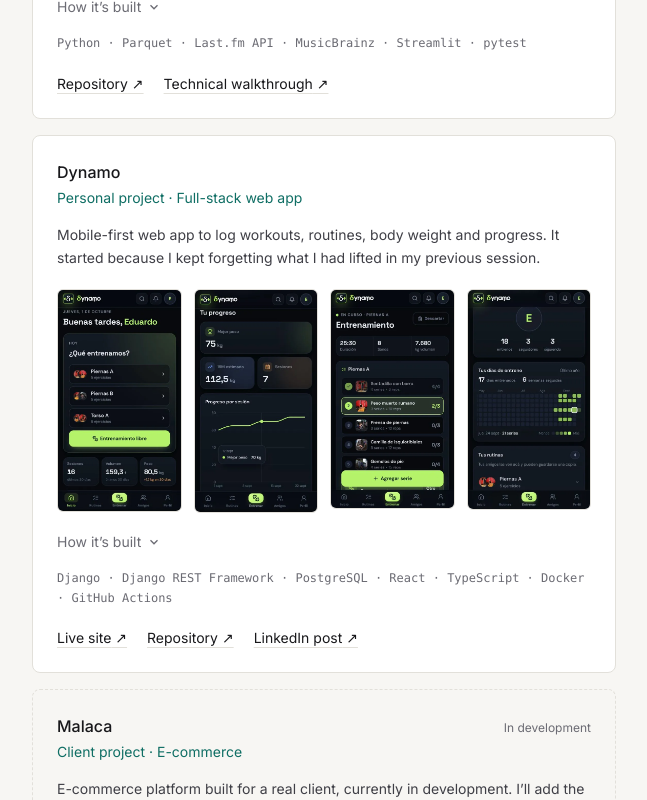
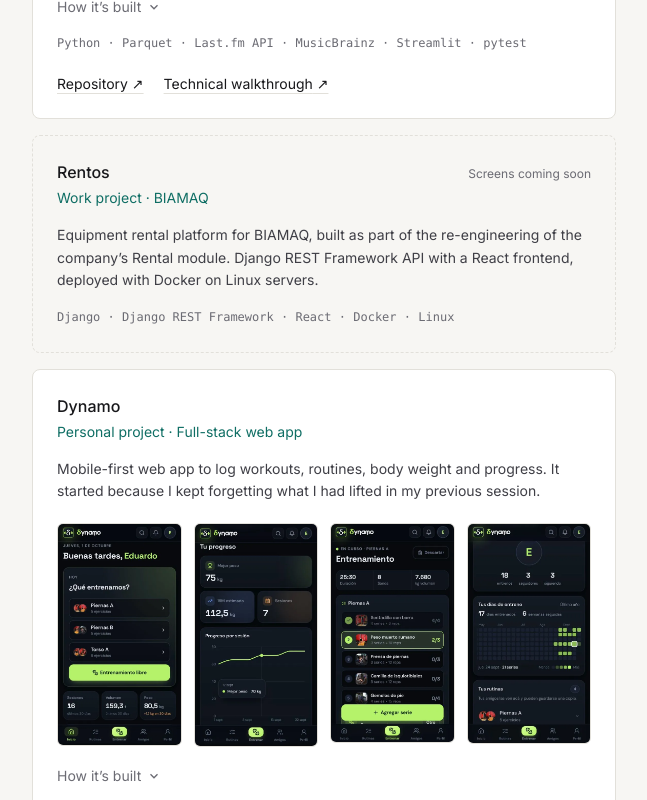
Before and after one commit to deadour/portfolio, a React (Vite) app: page / in a window 1280 px wide. Shown: the part 1560-2360 px from the top of the page, without its empty margins (408-1055 px from the left). Built offline with nearby package versions, Linux system fonts and the light colour scheme.

Commit message:
Add Rentos project card

```diff
--- a/src/content/en.ts
+++ b/src/content/en.ts
@@ -67,6 +67,14 @@
         branch: { name: 'Enrichment', detail: 'MusicBrainz + Last.fm tags', target: 3 },
         caption: 'Pipeline architecture. Raw data stays immutable; each layer is derived from the one before.',
       },
+    },
+    rentos: {
+      title: 'Rentos',
+      kind: 'Work project · BIAMAQ',
+      summary:
+        'Equipment rental platform for BIAMAQ, built as part of the re-engineering of the company’s Rental module. Django REST Framework API with a React frontend, deployed with Docker on Linux servers.',
+      highlights: [],
+      status: 'Screens coming soon',
     },
     dynamo: {
       title: 'Dynamo',
--- a/src/content/es.ts
+++ b/src/content/es.ts
@@ -67,6 +67,14 @@
         branch: { name: 'Enriquecimiento', detail: 'MusicBrainz + tags de Last.fm', target: 3 },
         caption: 'Arquitectura del pipeline. Los datos crudos son inmutables; cada capa se deriva de la anterior.',
       },
+    },
+    rentos: {
+      title: 'Rentos',
+      kind: 'Proyecto laboral · BIAMAQ',
+      summary:
+        'Plataforma de alquiler de equipos para BIAMAQ, desarrollada como parte de la reingeniería del módulo de Alquiler de la empresa. API en Django REST Framework con frontend en React, desplegada con Docker en servidores Linux.',
+      highlights: [],
+      status: 'Pantallas próximamente',
     },
     dynamo: {
       title: 'Dynamo',
--- a/src/content/types.ts
+++ b/src/content/types.ts
@@ -1,7 +1,7 @@
 // Shape of every translatable text on the page.
 // Each language file must implement it fully, so a missing translation is a type error.
 
-export type ProjectId = 'lastfm' | 'dynamo' | 'ecommerce' | 'cesi'
+export type ProjectId = 'lastfm' | 'rentos' | 'dynamo' | 'ecommerce' | 'cesi'
 export type LinkKind = 'repository' | 'walkthrough' | 'live' | 'post'
 
 export type Pipeline = {
--- a/src/data/projects.ts
+++ b/src/data/projects.ts
@@ -16,6 +16,12 @@
         href: 'https://github.com/deadour/lastfm-data-platform/blob/main/docs/PROJECT_WALKTHROUGH.md',
       },
     ],
+  },
+  {
+    // Internal system: screens must be mockups with sample data only.
+    id: 'rentos',
+    stack: ['Django', 'Django REST Framework', 'React', 'Docker', 'Linux'],
+    links: [],
   },
   {
     id: 'dynamo',
```
